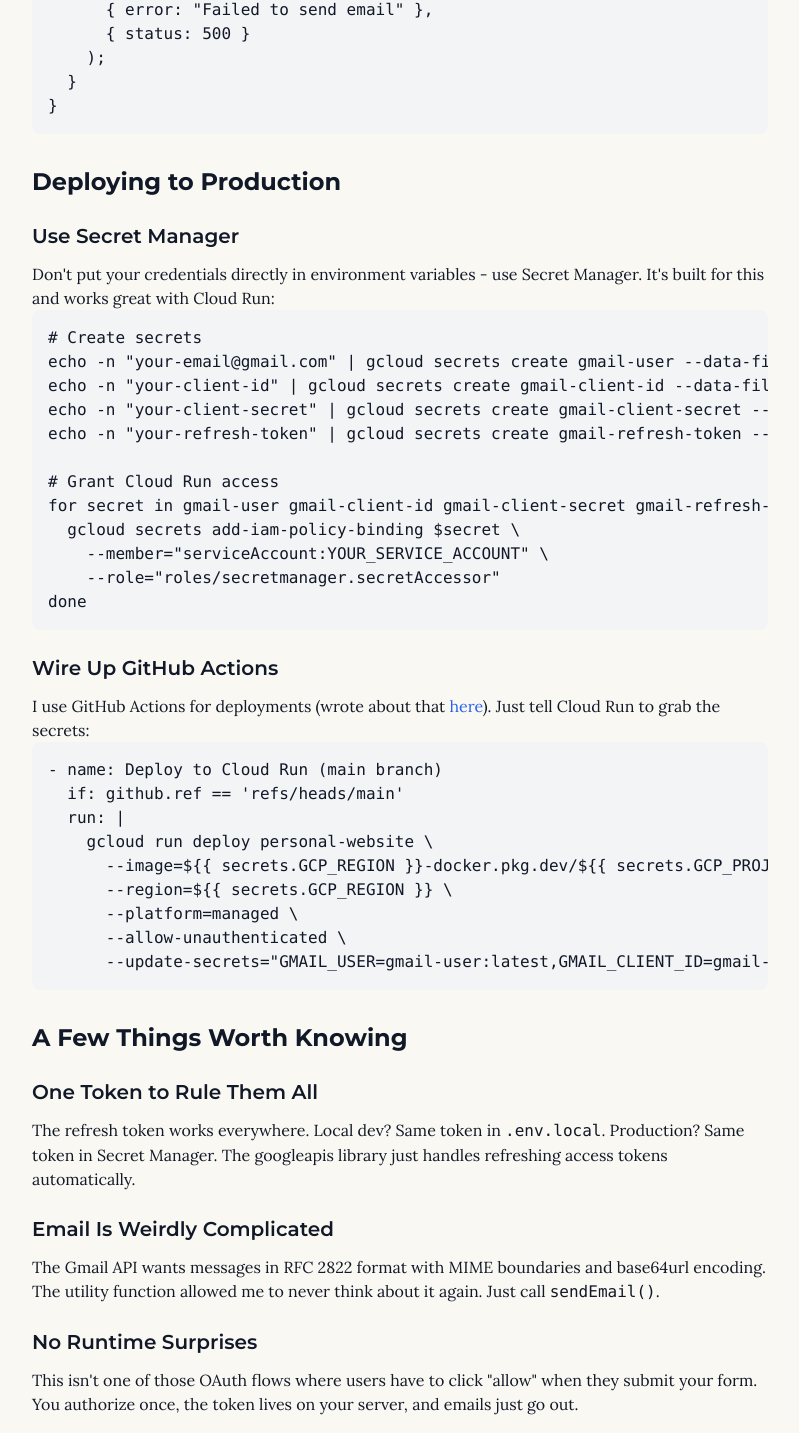
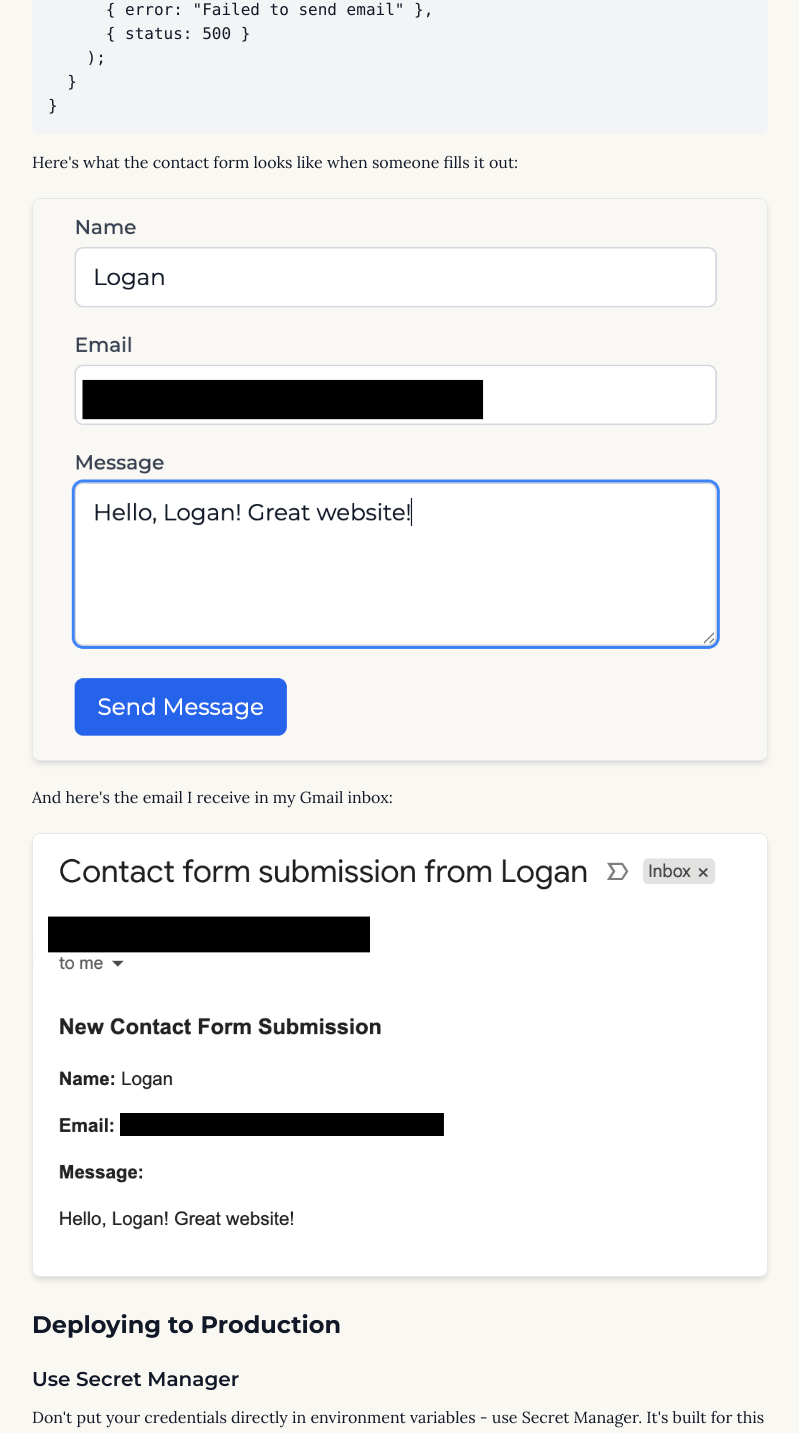
Before and after one commit to gallaglo/personal-website, a Next.js app: page /blog/gmail-api-contact-form in a window 1280 px wide. Shown: the part 6165-7598 px from the top of the page, without its empty margins (240-1039 px from the left). Built offline with nearby package versions, Linux system fonts and the light colour scheme.

Commit message:
add screenshots to contact form blog post

```diff
--- a/app/blog/gmail-api-contact-form/page.tsx
+++ b/app/blog/gmail-api-contact-form/page.tsx
@@ -282,6 +282,20 @@ export async function POST(request: NextRequest) {
 }`}</code>
       </pre>
 
+      <p className="mt-4">Here's what the contact form looks like when someone fills it out:</p>
+      <img
+        src="/blog/contact-form-submission-redacted.png"
+        alt="Screenshot of a filled contact form showing name, email, and message fields with a submit button"
+        className="rounded-lg border border-gray-200 shadow-md my-6"
+      />
+
+      <p className="mt-4">And here's the email I receive in my Gmail inbox:</p>
+      <img
+        src="/blog/email-received-redacted.png"
+        alt="Screenshot of Gmail inbox showing a received contact form submission email with sender details and message content"
+        className="rounded-lg border border-gray-200 shadow-md my-6"
+      />
+
       <h2 className="text-2xl font-bold mt-8 mb-4 font-sans">Deploying to Production</h2>
 
       <h3 className="text-xl font-semibold mt-6 mb-3 font-sans">Use Secret Manager</h3>
```
Also changed, not shown: public/blog/contact-form-submission-redacted.png (added), public/blog/email-received-redacted.png (added).
